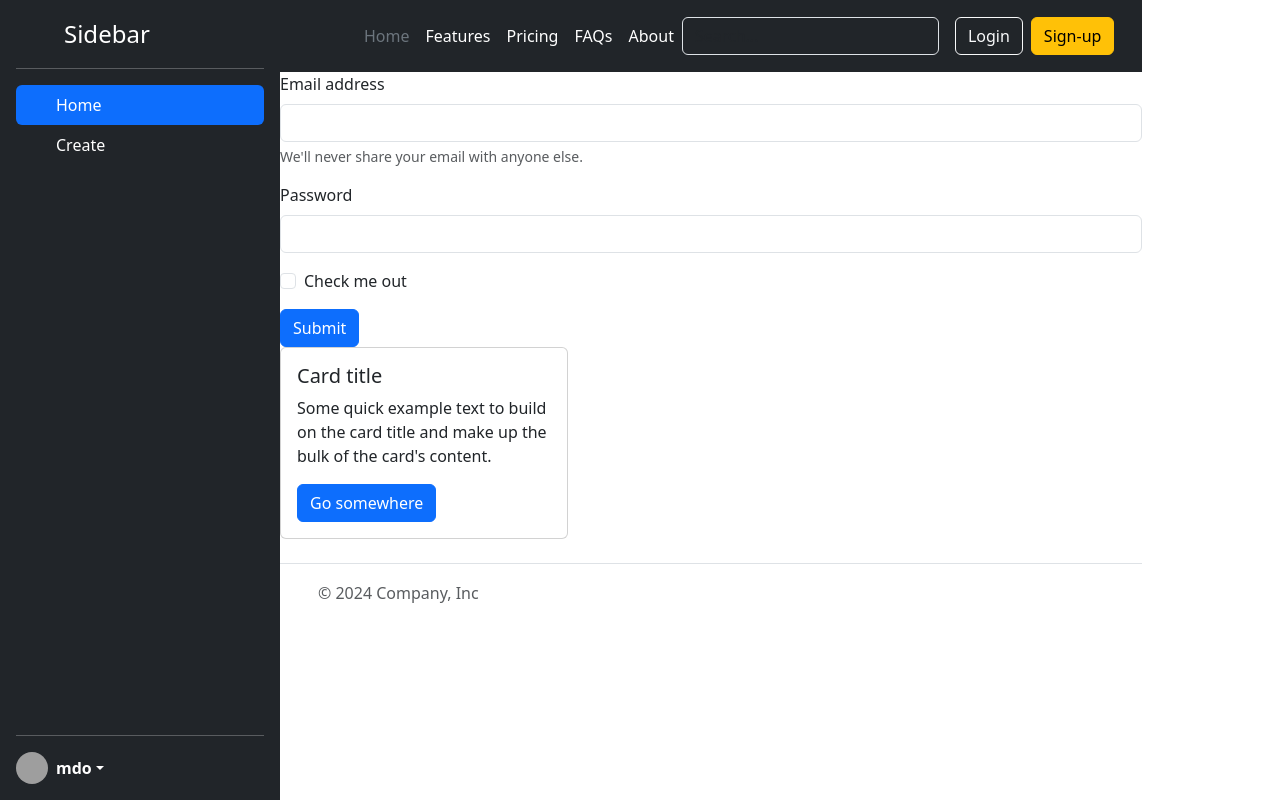
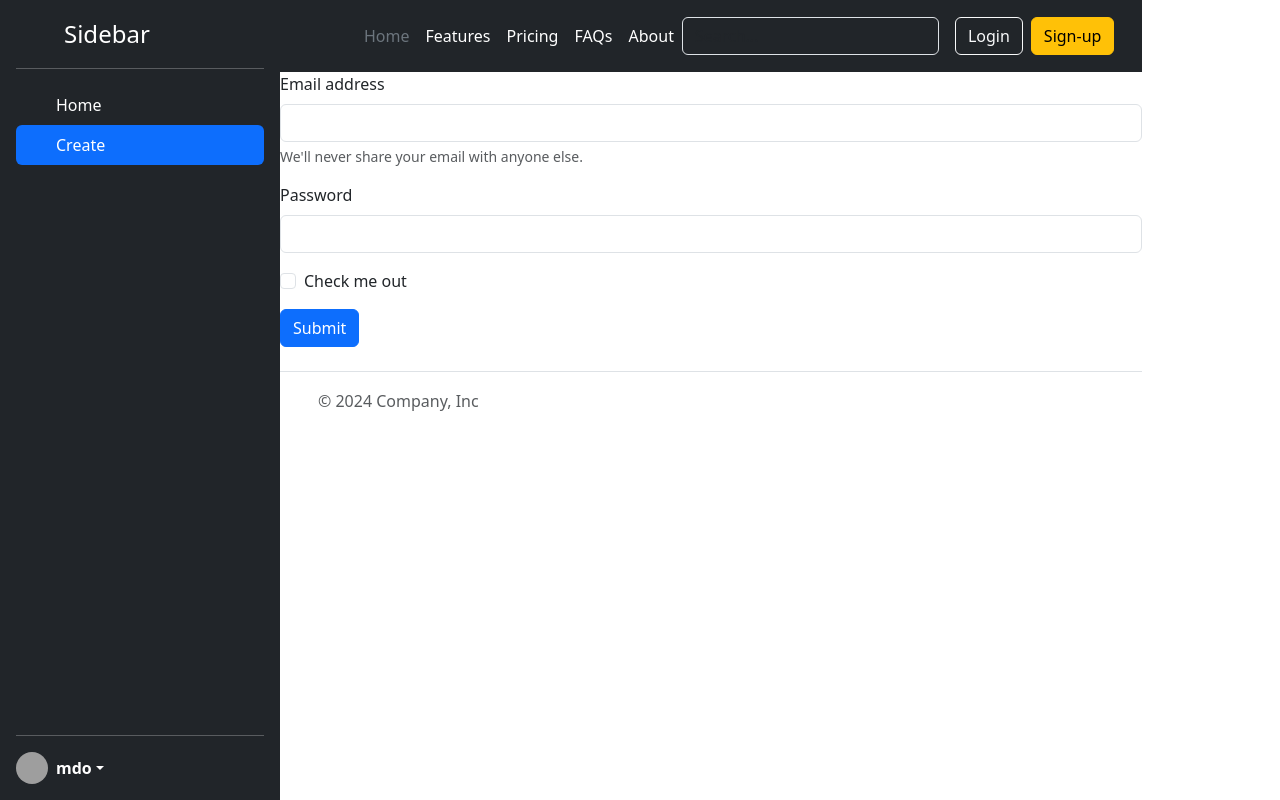
Before and after one commit to anantraghuvanshi/basic-social-media-app-react, a React (Vite) app: page / in a window 1280 px wide. Built offline with nearby package versions, Linux system fonts and the light colour scheme; grey boxes are pictures that could not be loaded.

Commit message:
tab switching configured

```diff
--- a/src/App.jsx
+++ b/src/App.jsx
@@ -5,16 +5,19 @@
 import "./App.css";
 import CreatePost from "./components/CreatePost";
 import Post from "./components/Post";
+import PostList from "./components/PostList";
+import { useState } from "react";
 
 function App() {
+  const [selectedTab, setSelectedTab] = useState("Create Post");
+
   return (
     <>
       <div className="app-container">
-        <SideBar />
+        <SideBar selectedTab={selectedTab} setSelectedTab={setSelectedTab} />
         <div className="content">
           <Header />
-          <CreatePost />
-          <Post />
+          {selectedTab === "Home" ? <PostList /> : <CreatePost />}
           <Footer />
         </div>
       </div>
--- a/src/components/Header.jsx
+++ b/src/components/Header.jsx
@@ -15,7 +15,7 @@
                 role="img"
                 aria-label="Bootstrap"
               >
-                <use xlink:href="#bootstrap"></use>
+                <use xlinkHref="#bootstrap"></use>
               </svg>
             </a>
 
--- a/src/components/SideBar.jsx
+++ b/src/components/SideBar.jsx
@@ -1,4 +1,4 @@
-const SideBar = () => {
+const SideBar = ({ selectedTab, setSelectedTab }) => {
   return (
     <>
       <div
@@ -16,16 +16,27 @@
         </a>
         <hr />
         <ul className="nav nav-pills flex-column mb-auto">
-          <li className="nav-item">
-            <a href="#" className="nav-link active" aria-current="page">
+          <li className="nav-item" onClick={() => setSelectedTab("Home")}>
+            <a
+              href="#"
+              className={`nav-link text-white ${
+                selectedTab === "Home" && "active"
+              }`}
+              aria-current="page"
+            >
               <svg className="bi pe-none me-2" width="16" height="16">
                 <use xlinkHref="#home"></use>
               </svg>
               Home
             </a>
           </li>
-          <li>
-            <a href="#" className="nav-link text-white">
+          <li onClick={() => setSelectedTab("Create Post")}>
+            <a
+              href="#"
+              className={`nav-link text-white ${
+                selectedTab === "Create Post" && "active"
+              }`}
+            >
               <svg className="bi pe-none me-2" width="16" height="16">
                 <use xlinkHref="#speedometer2"></use>
               </svg>
```
